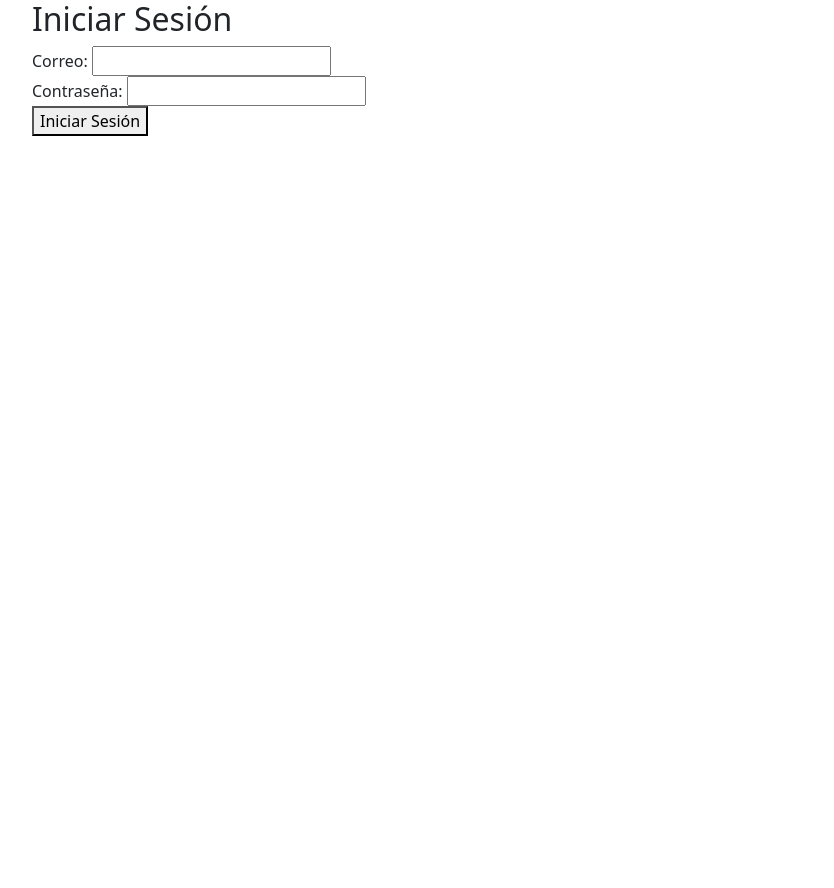
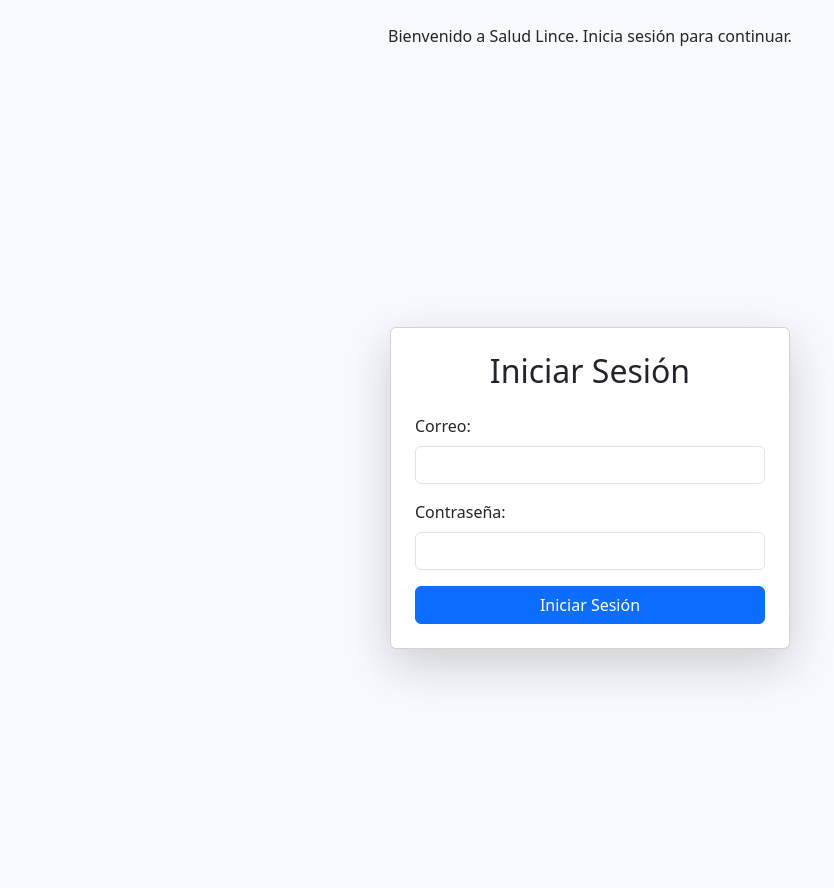
Before and after one commit to brianrscode/salud_lince, a Django app: template templates/login.html in a window 1280 px wide. Shown: the whole page, without its empty margins (50-884 px from the left). Before the commit the page ends 136 px from the top, so only its background shows below. Run offline with Django 3.2, Linux system fonts and the light colour scheme; the template is opened without the code that fills it, so the values that code supplies are empty; some libraries are stand-ins or nearby versions.

Commit message:
Modificación de estilos para el login

```diff
--- a/templates/login.html
+++ b/templates/login.html
@@ -8,7 +8,6 @@
 {% block title %} Login {% endblock %}
 
 {% block content %}
-    <h2>Iniciar Sesión</h2>
     {% if messages %}
         <ul>
             {% for message in messages %}
@@ -18,12 +17,28 @@
     {% endif %}
     <form method="POST">
         {% csrf_token %} {% comment%} Token de seguridad {% endcomment %}
-        <label for="email">Correo:</label>
-        <input type="email" name="email" id="email" required>
-        <br>
-        <label for="password">Contraseña:</label>
-        <input type="password" name="password" id="password" required>
-        <br>
-        <button type="submit">Iniciar Sesión</button>
-    </form>
+        <body class="bg-light">
+            <div class="col-md-12 d-flex justify-content-center align-items-center">
+                <div class="text-center">
+                    <p class="mt-4">Bienvenido a Salud Lince. Inicia sesión para continuar.</p>
+                    <img src=""class="img-fluid" style="max-width: 20%; height: auto;">
+                </div>
+            </div>
+            <div class="container d-flex justify-content-center align-items-center vh-100">
+                <div class="card shadow-lg p-4" style="max-width: 400px; width: 100%;">
+                    <h2 class="text-center mb-4" >Iniciar Sesión</h2>
+                        <div class="mb-3">
+                            <label for="email" class="form-label">Correo:</label>
+                            <input type="email" name="email" id="email" class="form-control"required>
+                        </div>
+                        <div class="mb-3">
+                            <label for="password" class="form-label">Contraseña:</label>
+                            <input type="password" name="password" id="password" class="form-control" required>
+                        </div>
+                        <button type="submit" class="btn btn-primary w-100">Iniciar Sesión</button>
+                    </form>
+                </div>
+            </div>
+        </body>
+
 {% endblock %}
```
